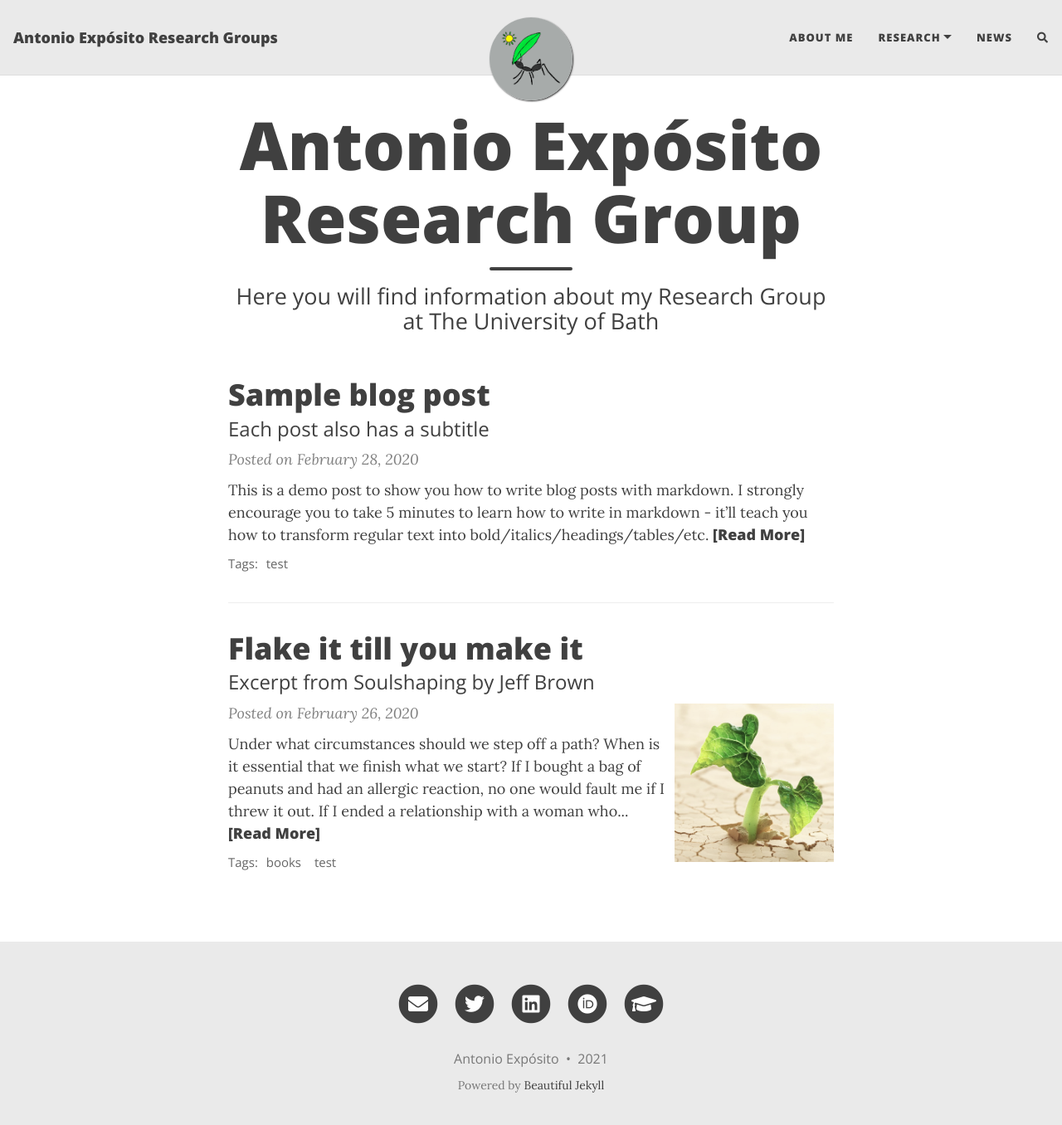
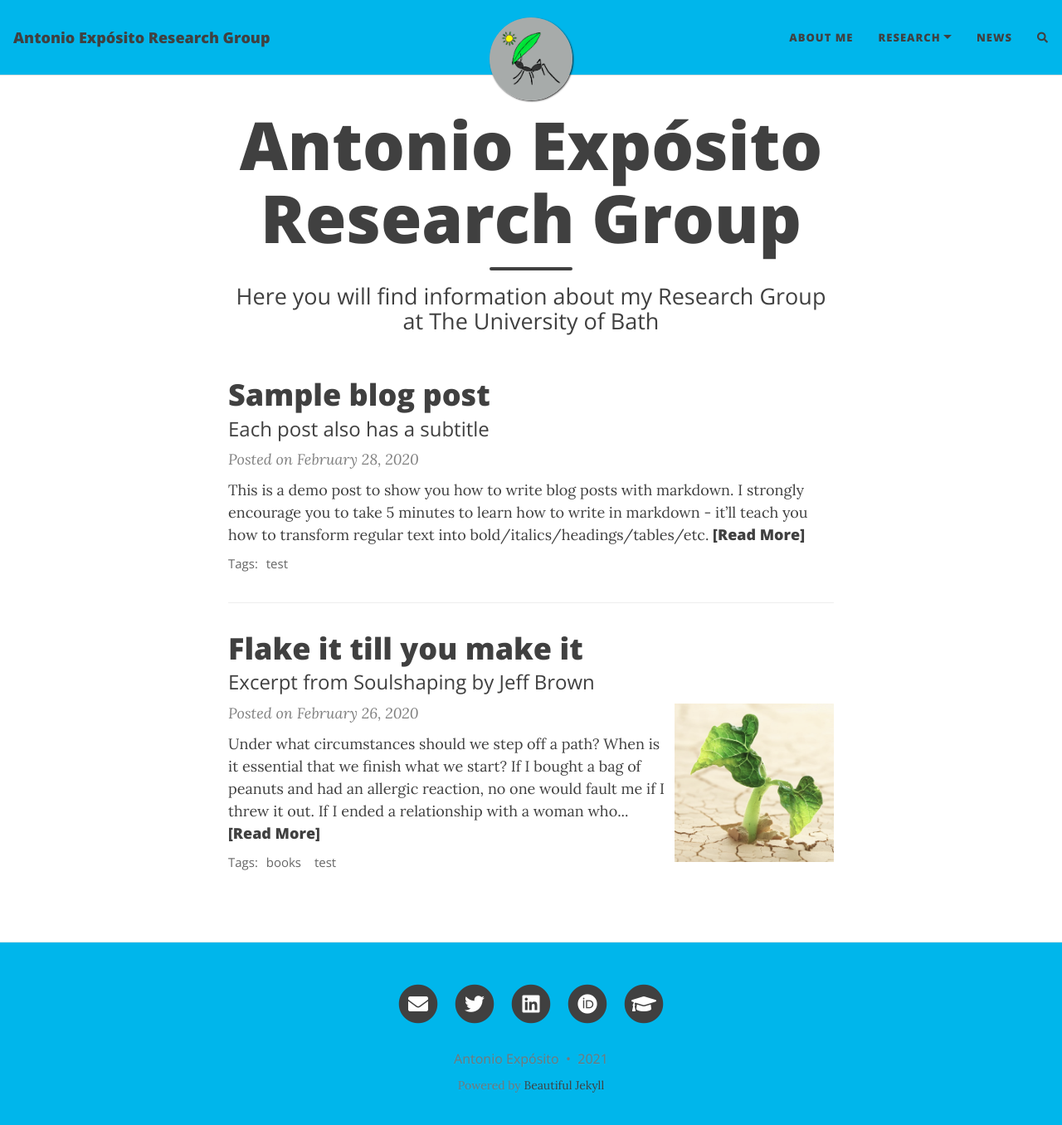
Before and after one commit to AntonioJExposito/AntonioJExposito.github.io, a Jekyll site: the page built from index.html, in a window 1280 px wide and 1369 px high. Shown: the top 1356 px of the window at 83% size. Built offline with Jekyll 4.4.1, drawn with Linux system fonts in a browser that asks for light colours; nearby versions of some CDN libraries; the list of posts is cut into pages by our own code; comment, search, counter and statistics services are not loaded; part of the change alters nothing that is shown.

Commit message:
Update _config.yml

```diff
--- a/_config.yml
+++ b/_config.yml
@@ -6,7 +6,7 @@
 # --- Required options --- #
 
 # Name of website
-title: Antonio Expósito Research Groups
+title: Antonio Expósito Research Group
 
 # Your name to show in the footer
 author: Antonio Expósito
@@ -101,14 +101,14 @@ post_search: true
 
 # Personalize the colours in your website. Colour values can be any valid CSS colour
 
-navbar-col: "#EAEAEA"
+navbar-col: "#00b6eb"
 navbar-text-col: "#404040"
 navbar-border-col: "#DDDDDD"
 page-col: "#FFFFFF"
 text-col: "#404040"
 link-col: "#008AFF"
 hover-col: "#0085A1"
-footer-col: "#EAEAEA"
+footer-col: "#00b6eb"
 footer-text-col: "#777777"
 footer-link-col: "#404040"
 
```
